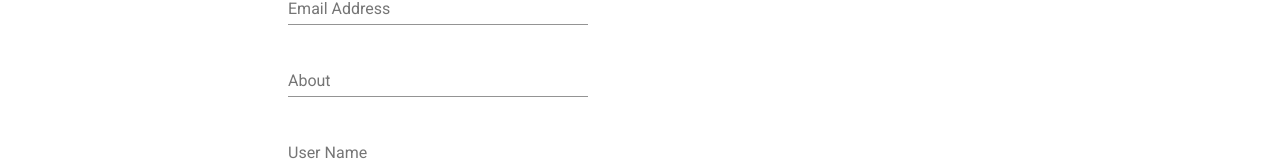
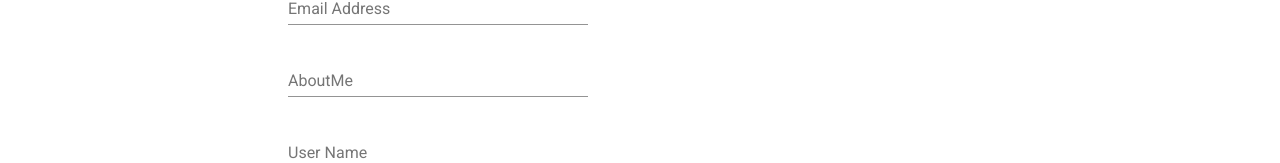
Before and after one commit to hatchways/team-indigo, a React (Create React App) app in the folder client/: page /signup in a window 1280 px wide. Shown: the part 340-503 px from the top of the page. Built offline with nearby package versions, Linux system fonts and the light colour scheme.

Commit message:
key names for first and last name, email address, about description, user name, and password have been synced with back-end key names

```diff
--- a/client/src/pages/SignUp/SignUp.js
+++ b/client/src/pages/SignUp/SignUp.js
@@ -2,7 +2,6 @@ import React, { useState } from 'react'
 import { makeStyles } from '@material-ui/core/styles';
 import { Container, Grid, TextField, Button } from '@material-ui/core'
 
-// const emailRegex = /^(([^<>()\[\]\\.,;:\s@"]+(\.[^<>()\[\]\\.,;:\s@"]+)*)|(".+"))@((\[[0-9]{1,3}\.[0-9]{1,3}\.[0-9]{1,3}\.[0-9]{1,3}])|(([a-zA-Z\-0-9]+\.)+[a-zA-Z]{2,}))$/
 const emailRegex = /^[a-zA-Z0-9.!#$%&’*+/=?^_`{|}~-]+@[a-zA-Z0-9-]+(?:\.[a-zA-Z0-9-]+)*$/
 
 const useStyles = makeStyles(theme => ({
@@ -21,18 +20,18 @@ function SignUp(props) {
 
     const [firstName, setFirstName] = useState('')
     const [lastName, setLastName] = useState('')
-    const [email, setEmail] = useState('')
-    const [about, setAbout] = useState('')
-    const [userName, setUserName] = useState('')
+    const [emailAddress, setEmailAddress] = useState('')
+    const [aboutMe, setAboutMe] = useState('')
+    const [username, setUsername] = useState('')
     const [password, setPassword] = useState('')
     const [confirmPass, setConfirmPass] = useState('')
 
     const [touched, setTouched] = useState({
         firstName: false,
         lastName: false,
-        email: false,
-        about: false,
-        userName: false,
+        emailAddress: false,
+        aboutMe: false,
+        username: false,
         password: false,
         confirmPass: false
     })
@@ -52,14 +51,14 @@ function SignUp(props) {
             case 'lastName':
                 setLastName(value)
                 break
-            case 'email':
-                setEmail(value)
+            case 'emailAddress':
+                setEmailAddress(value)
                 break
-            case 'about':
-                setAbout(value)
+            case 'aboutMe':
+                setAboutMe(value)
                 break
-            case 'userName':
-                setUserName(value)
+            case 'username':
+                setUsername(value)
                 break
             case 'password':
                 setPassword(value)
@@ -72,14 +71,14 @@ function SignUp(props) {
     }
 
     const handleSignUp = () => {
-        const data={ firstName, lastName, email, about, userName, password }
+        const data={ firstName, lastName, emailAddress, aboutMe, username, password }
         console.log(data)
     }
 
     const validateEmail = () => {
-        const email = document.getElementById('email')
-        if (email) {
-            const { value } = email
+        const emailAddress = document.getElementById('emailAddress')
+        if (emailAddress) {
+            const { value } = emailAddress
             if (value) return value.match(emailRegex)
         }
         return false
@@ -89,9 +88,9 @@ function SignUp(props) {
         return {
             firstName: firstName.length <= 0,
             lastName: lastName.length <= 0,
-            email: email.length <= 0 || ! validateEmail(),
-            about: about.length <= 0,
-            userName: userName.length <= 0,
+            emailAddress: emailAddress.length <= 0 || ! validateEmail(),
+            aboutMe: aboutMe.length <= 0,
+            username: username.length <= 0,
             password: password.length <= 0,
             confirmPass: confirmPass.length <= 0,
             passwordMatch: password !== confirmPass
@@ -107,11 +106,8 @@ function SignUp(props) {
     }
 
     const isDisabled = Object.keys(errors)
-                             .filter(key => key !== 'about')
+                             .filter(key => key !== 'aboutMe')
                              .some(key => errors[key])
-
-    console.log(validateEmail())
-    // console.log(firstName, lastName, email, about, userName, password, confirmPass, password.length > 0 && password === confirmPass)
 
     return (
         <Container style={{ marginTop: '75px', marginLeft: '20%' }}>
@@ -147,27 +143,27 @@ function SignUp(props) {
 
             <Grid container>
                 <TextField
-                id='email'
+                id='emailAddress'
                 label='Email Address'
-                name='email'
-                value={email}
+                name='emailAddress'
+                value={emailAddress}
                 onBlur={handleBlur}
                 onChange={handleChange}
                 className={classes.textField}
-                helperText={shouldMarkError('email') ? 'please provide a valid email address' : ''}
+                helperText={shouldMarkError('emailAddress') ? 'please provide a valid email address' : ''}
                 margin='normal' />
             </Grid>
 
             <Grid container>
                 <TextField
-                id='about'
-                label='About'
-                name='about'
-                value={about}
+                id='aboutMe'
+                label='AboutMe'
+                name='aboutMe'
+                value={aboutMe}
                 onBlur={handleBlur}
                 onChange={handleChange}
                 className={classes.textField}
-                helperText={shouldMarkError('about') ? 'a description about you is not required' : ''}
+                helperText={shouldMarkError('aboutMe') ? 'a description about you is not required' : ''}
                 margin='normal' />
             </Grid>
 
@@ -175,12 +171,12 @@ function SignUp(props) {
                 <TextField
                 id='user-name'
                 label='User Name'
-                name='userName'
-                value={userName}
+                name='username'
+                value={username}
                 onBlur={handleBlur}
                 onChange={handleChange}
                 className={classes.textField}
-                helperText={shouldMarkError('userName') ? 'please provide a user name' : ''}
+                helperText={shouldMarkError('username') ? 'please provide a user name' : ''}
                 margin='normal' />
             </Grid>
 
```
